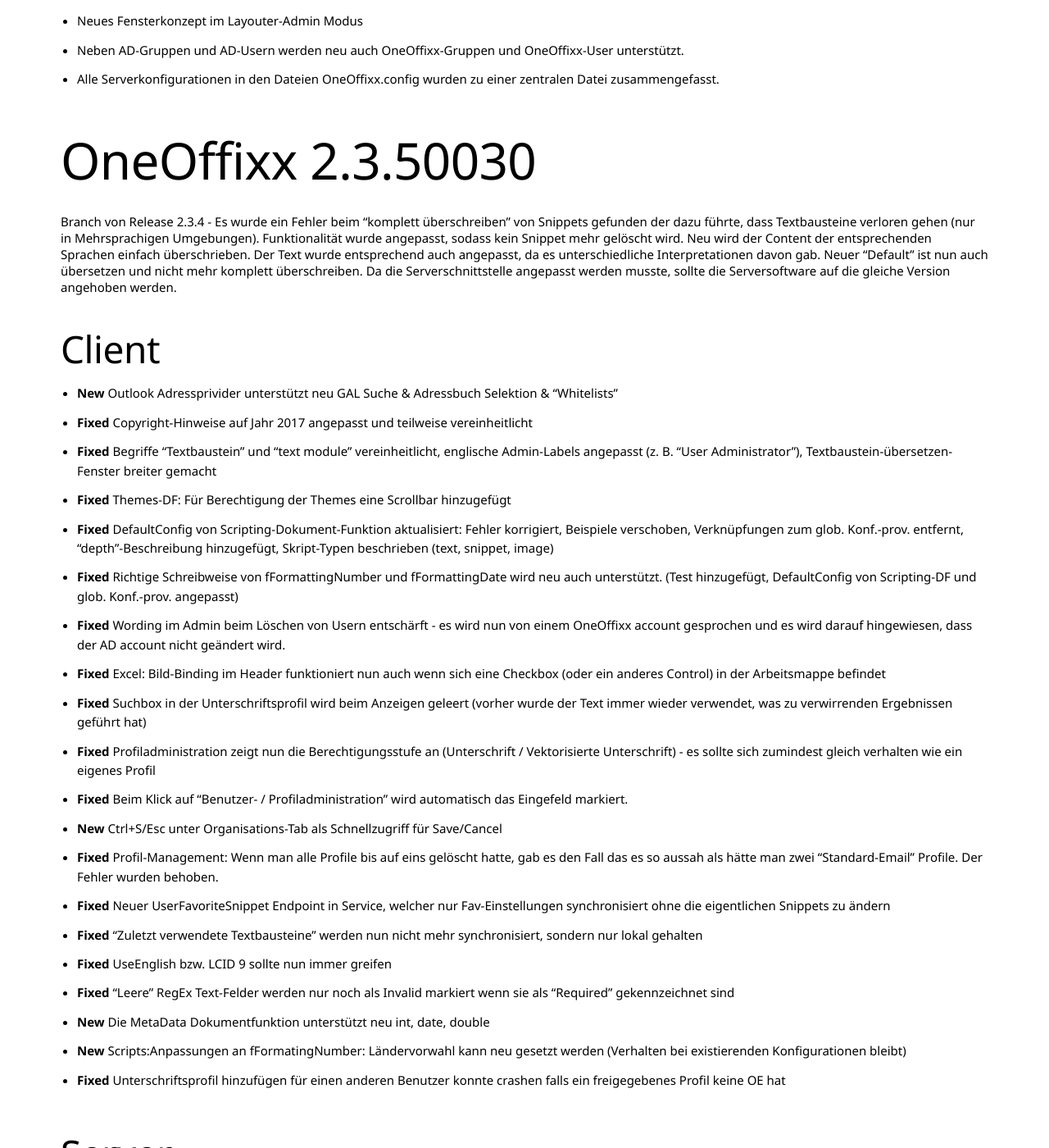
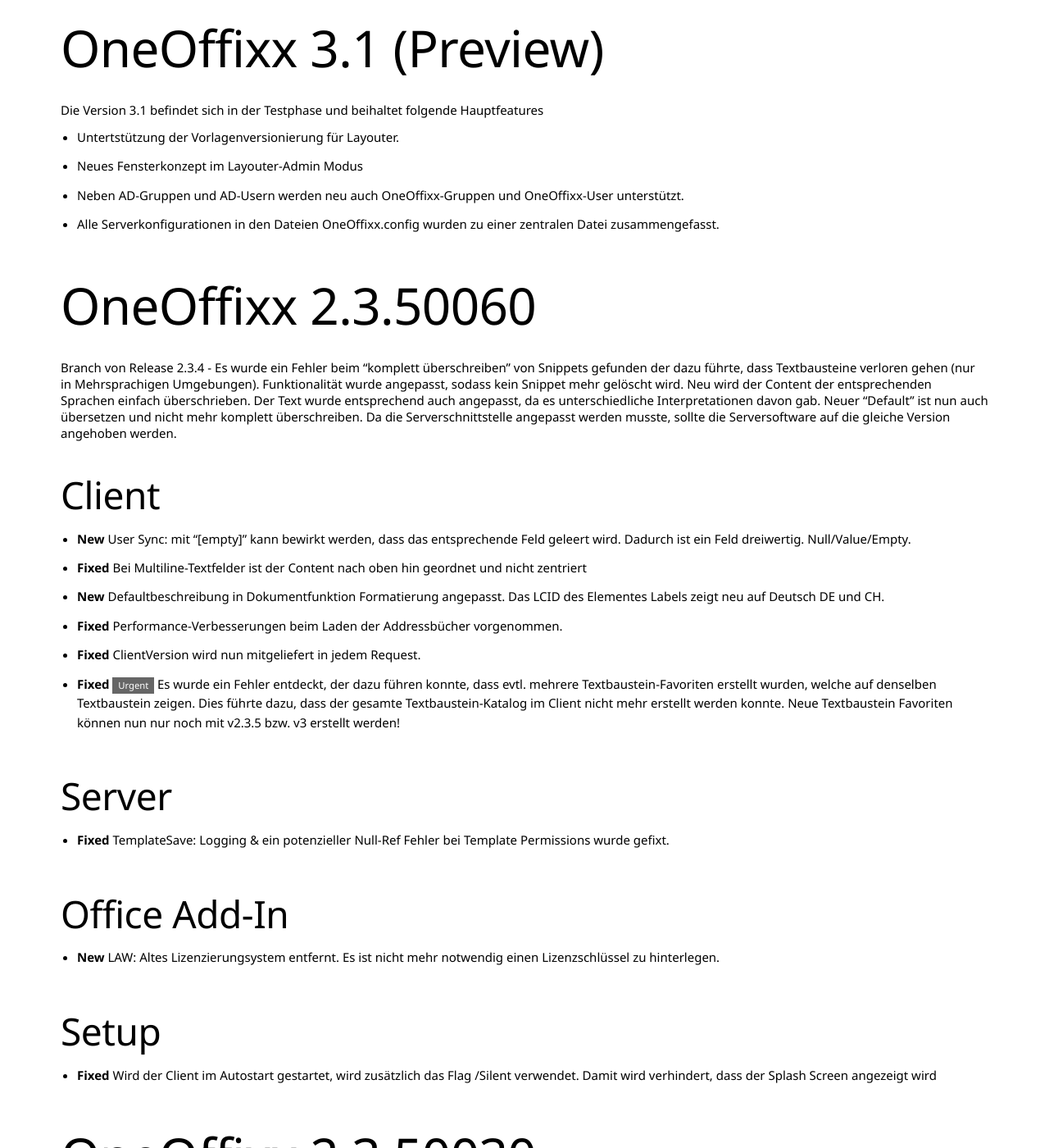
Before and after one commit to primesoft-group/oneoffixx-docs, a Jekyll site: the page built from _pages/install/de/releasenotes.md, in a window 1280 px wide and 1400 px high, scrolled down 864 px. Shown: the whole window at 82% size. Built offline with Jekyll 4.4.1, drawn with Linux system fonts in a browser that asks for light colours; nearby versions of some CDN libraries; some web fonts are replaced; some of the changed text lies outside the part shown.

Commit message:
Release 2.3.50060 freigegeben

```diff
--- a/_pages/install/de/releasenotes.md
+++ b/_pages/install/de/releasenotes.md
@@ -10,15 +10,20 @@
 <!-- TOC -->
 
 - [OneOffixx 3.1 (Preview)](#oneoffixx-31-preview)
-- [OneOffixx 2.3.50030](#oneoffixx-2350030)
+- [OneOffixx 2.3.50060](#oneoffixx-2350060)
     - [Client](#client)
     - [Server](#server)
     - [Office Add-In](#office-add-in)
     - [Setup](#setup)
-- [OneOffixx 2.3.40270](#oneoffixx-2340270)
+- [OneOffixx 2.3.50030](#oneoffixx-2350030)
     - [Client](#client-1)
     - [Server](#server-1)
     - [Office Add-In](#office-add-in-1)
+    - [Setup](#setup-1)
+- [OneOffixx 2.3.40270](#oneoffixx-2340270)
+    - [Client](#client-2)
+    - [Server](#server-2)
+    - [Office Add-In](#office-add-in-2)
 
 <!-- /TOC -->
 
@@ -31,11 +36,28 @@
 * Neben AD-Gruppen und AD-Usern werden neu auch OneOffixx-Gruppen und OneOffixx-User unterstützt.
 * Alle Serverkonfigurationen in den Dateien OneOffixx.config wurden zu einer zentralen Datei zusammengefasst.
 
+# OneOffixx 2.3.50060
+Branch von Release 2.3.4 - Es wurde ein Fehler beim "komplett überschreiben" von Snippets gefunden der dazu führte, dass Textbausteine verloren gehen (nur in Mehrsprachigen Umgebungen). Funktionalität wurde angepasst, sodass kein Snippet mehr gelöscht wird. Neu wird der Content der entsprechenden Sprachen einfach überschrieben.
+Der Text wurde entsprechend auch angepasst, da es unterschiedliche Interpretationen davon gab. Neuer "Default" ist nun auch übersetzen und nicht mehr komplett überschreiben. Da die Serverschnittstelle angepasst werden musste, sollte die Serversoftware auf die gleiche Version angehoben werden.
+
+## Client
+* **New** User Sync: mit "[empty]" kann bewirkt werden, dass das entsprechende Feld geleert wird. Dadurch ist ein Feld dreiwertig. Null/Value/Empty.
+* **Fixed** Bei Multiline-Textfelder ist der Content nach oben hin geordnet und nicht zentriert
+* **New** Defaultbeschreibung in Dokumentfunktion Formatierung angepasst. Das LCID des Elementes Labels zeigt neu auf Deutsch DE und CH.
+* **Fixed** Performance-Verbesserungen beim Laden der Addressbücher vorgenommen.
+* **Fixed** ClientVersion wird nun mitgeliefert in jedem Request.
+* **Fixed** <span class="label label-info">Urgent</span> Es wurde ein Fehler entdeckt, der dazu führen konnte, dass evtl. mehrere Textbaustein-Favoriten erstellt wurden, welche auf denselben Textbaustein zeigen. Dies führte dazu, dass der gesamte Textbaustein-Katalog im Client nicht mehr erstellt werden konnte. Neue Textbaustein Favoriten können nun nur noch mit v2.3.5 bzw. v3 erstellt werden!
+
+## Server
+* **Fixed** TemplateSave: Logging & ein potenzieller Null-Ref Fehler bei Template Permissions wurde gefixt.
+
+## Office Add-In
+* **New** LAW: Altes Lizenzierungsystem entfernt. Es ist nicht mehr notwendig einen Lizenzschlüssel zu hinterlegen.
+
+## Setup
+* **Fixed** Wird der Client im Autostart gestartet, wird zusätzlich das Flag /Silent verwendet. Damit wird verhindert, dass der Splash Screen angezeigt wird
 
 # OneOffixx 2.3.50030
-
-Branch von Release 2.3.4 - Es wurde ein Fehler beim "komplett überschreiben" von Snippets gefunden der dazu führte, dass Textbausteine verloren gehen (nur in Mehrsprachigen Umgebungen). Funktionalität wurde angepasst, sodass kein Snippet mehr gelöscht wird. Neu wird der Content der entsprechenden Sprachen einfach überschrieben.
-Der Text wurde entsprechend auch angepasst, da es unterschiedliche Interpretationen davon gab. Neuer "Default" ist nun auch übersetzen und nicht mehr komplett überschreiben. Da die Serverschnittstelle angepasst werden musste, sollte die Serversoftware auf die gleiche Version angehoben werden.
 
 ## Client
 * **New** Outlook Adressprivider unterstützt neu GAL Suche & Adressbuch Selektion & "Whitelists"
@@ -68,7 +90,6 @@
 * **Fixed** App -> Download Logs as .zip hatte irrtürmlich als Beschreibung ".txt" anstelle von ".oolog" verwendet. Geändert auf ".oolog".
 * **Fixed** UserMigrator zeigt nun eine Warnung an falls mehrere User ein Matching-Kriterium erfüllen - vorher ist es komplett gecrasht.
 * **New** SyncFusion PDF update - ist nun gleich mit "OneOffixx"/V3 Branch
-
 
 ## Office Add-In
 * **New** Ab Outlook 2016 verwenden wir die von Outlook bereitgestellte "neuen" "Datei anfügen" (SplitButton mit zuletzt benutzten Dateien) auch im OneOffixx Ribbon.
```
